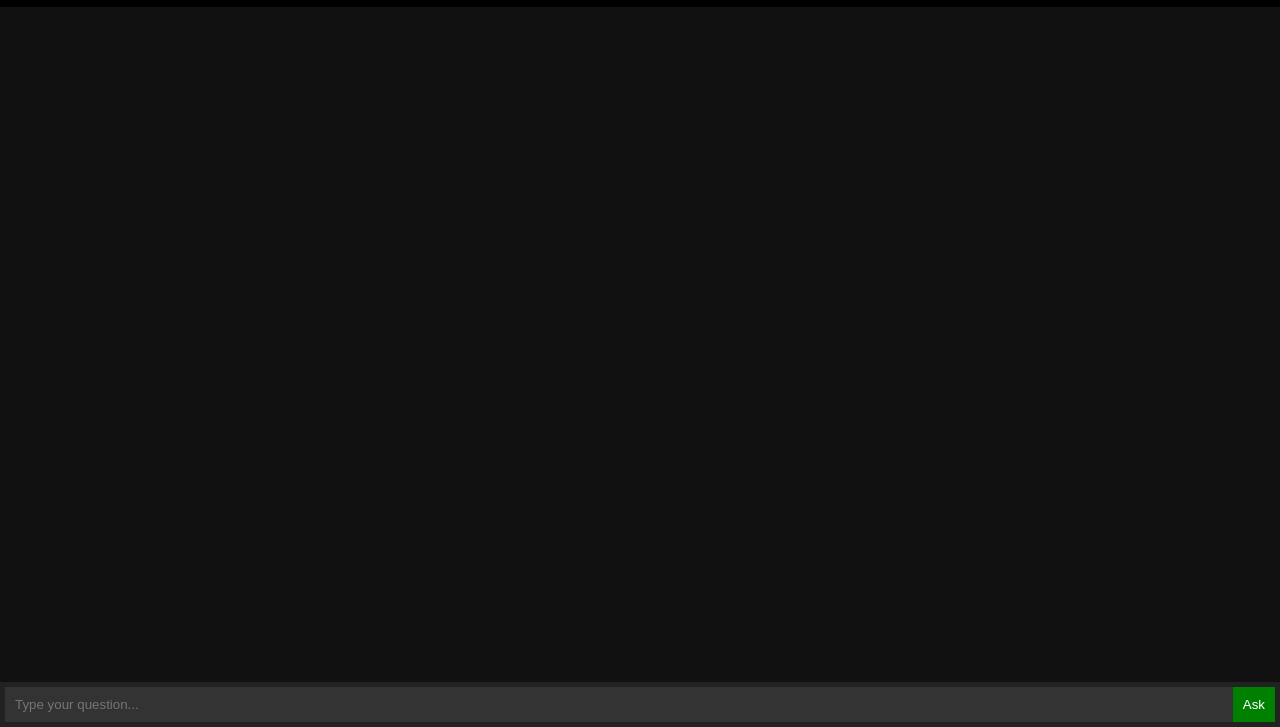
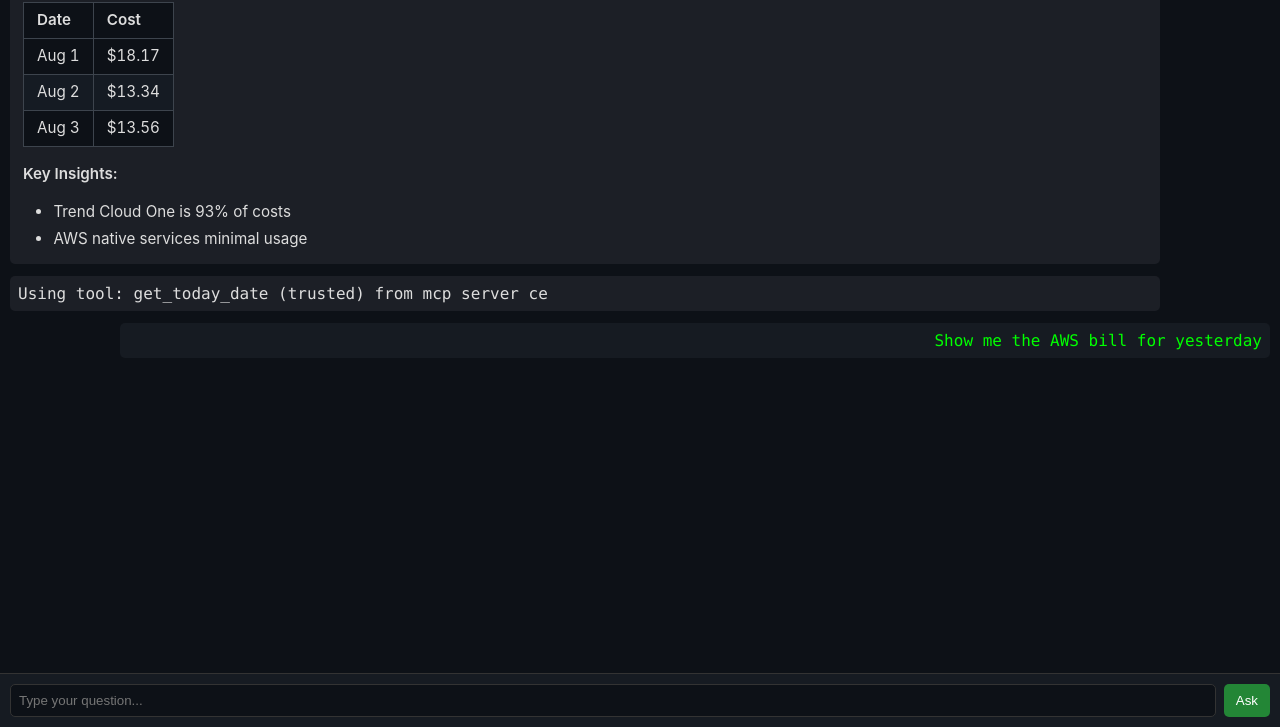
Before and after one commit to AhmadMudassir/aws-mcp-poc, a website: page public/index.html in a window 1280 px wide. Shown: the part 73-800 px from the top of the page. Drawn offline with nearby package versions, Linux system fonts and the light colour scheme; no server answers.

Commit message:
server writing

````diff
--- a/public/index.html
+++ b/public/index.html
@@ -1,142 +1,137 @@
 <!DOCTYPE html>
-<html>
+<html lang="en">
 <head>
 <meta charset="UTF-8">
-  <title>Q CLI Live Chat (WebSockets)</title>
+<title>Amazon Q CLI Chat</title>
 
-  <!-- Base styles -->
+<!-- GitHub Dark Markdown CSS -->
+<link rel="stylesheet" href="https://cdnjs.cloudflare.com/ajax/libs/github-markdown-css/5.2.0/github-markdown-dark.min.css">
+<!-- Marked.js for Markdown parsing -->
+<script src="https://cdn.jsdelivr.net/npm/marked/marked.min.js"></script>
+
 <style>
   body {
-      font-family: Arial, sans-serif;
-      background: #000;
-      color: #fff;
+    background-color: #0d1117;
+    color: #ddd;
+    font-family: Consolas, monospace;
     margin: 0;
-      padding: 0;
-    }
-    .chat-container {
     display: flex;
     flex-direction: column;
     height: 100vh;
   }
-    .chat-box {
-      flex: 1;
-      overflow-y: auto;
-      padding: 10px;
-      background: #111;
-    }
-    .input-container {
-      display: flex;
-      background: #222;
-      padding: 5px;
-    }
-    #question {
+  #chat-container {
     flex: 1;
     padding: 10px;
-      background: #333;
-      color: white;
-      border: none;
-    }
-    #sendBtn {
-      background: green;
-      border: none;
-      padding: 10px;
-      cursor: pointer;
-      color: white;
+    overflow-y: auto;
   }
   .message {
-      margin: 5px 0;
+    margin-bottom: 12px;
+    padding: 8px;
+    border-radius: 5px;
+    max-width: 90%;
+    word-break: break-word;
   }
-    /* Markdown container */
+  .message.user {
+    text-align: right;
+    background-color: #161b22;
+    color: #0f0;
+    margin-left: auto;
+  }
+  .message.assistant {
+    text-align: left;
+    background-color: #1c1f26;
+    color: #ddd;
+  }
   .markdown-body {
-      background: #fff;
-      color: #000;
+    background-color: transparent !important;
+    color: #ddd;
+    padding: 5px;
     border-radius: 6px;
-      padding: 16px;
-      overflow-x: auto;
+    font-size: 0.95rem;
   }
-    /* Adjust for dark background page */
-    .markdown-body pre {
-      background-color: #0d1117 !important;
-      color: #c9d1d9 !important;
+  #input-container {
+    display: flex;
+    padding: 10px;
+    border-top: 1px solid #333;
+    background-color: #161b22;
+  }
+  #user-input {
+    flex: 1;
+    background-color: #0d1117;
+    border: 1px solid #333;
+    color: #ddd;
+    padding: 8px;
+    border-radius: 5px;
+  }
+  #send-btn {
+    background-color: #238636;
+    border: none;
+    padding: 8px 12px;
+    margin-left: 8px;
+    color: white;
+    border-radius: 5px;
+    cursor: pointer;
   }
 </style>
+</head>
+<body>
 
-  <!-- GitHub Markdown CSS -->
-  <link rel="stylesheet" href="https://cdnjs.cloudflare.com/ajax/libs/github-markdown-css/5.2.0/github-markdown.min.css">
+<div id="chat-container"></div>
 
-  <!-- Highlight.js for code syntax -->
-  <link rel="stylesheet" href="https://cdnjs.cloudflare.com/ajax/libs/highlight.js/11.9.0/styles/github-dark.min.css">
-  <script src="https://cdnjs.cloudflare.com/ajax/libs/highlight.js/11.9.0/highlight.min.js"></script>
-
-  <!-- Marked.js for Markdown parsing -->
-  <script src="https://cdn.jsdelivr.net/npm/marked/marked.min.js"></script>
+<div id="input-container">
+  <input type="text" id="user-input" placeholder="Type your question..." />
+  <button id="send-btn">Ask</button>
+</div>
 
 <script>
-    // Configure Marked to use Highlight.js
-    marked.setOptions({
-      breaks: true,
-      highlight: function(code, lang) {
-        const language = hljs.getLanguage(lang) ? lang : 'plaintext';
-        return hljs.highlight(code, { language }).value;
+  // Function to detect Markdown
+  function isMarkdownMessage(text) {
+    const trimmed = text.trim();
+    const mdPatterns = [
+      /^#{1,6}\s/,                   // Headings
+      /^\|.*\|/,                      // Tables
+      /\|[-:]+\|/,                    // Table header
+      /\*\*.*\*\*/,                   // Bold
+      /\*[^*]+\*/,                    // Italic
+      /^> /,                          // Blockquote
+      /```[\s\S]*```/,                 // Code block
+      /^- /m,                         // Bullet list
+      /^(\d+\.\s)/m,                  // Numbered list
+      /^📊/,                          // Emoji start
+      /\.md$/i                        // .md filename
+    ];
+    return mdPatterns.some((pattern) => pattern.test(trimmed));
   }
+
+  // Function to render messages
+  function renderMessage(role, text) {
+    const chatContainer = document.getElementById("chat-container");
+    const messageDiv = document.createElement("div");
+    messageDiv.className = `message ${role}`;
+
+    if (isMarkdownMessage(text)) {
+      messageDiv.innerHTML = `<div class="markdown-body">${marked.parse(text)}</div>`;
+    } else {
+      messageDiv.textContent = text;
+    }
+
+    chatContainer.appendChild(messageDiv);
+    chatContainer.scrollTop = chatContainer.scrollHeight;
+  }
+
+  // Example conversation for testing
+  renderMessage("assistant", "## Daily Cost Summary\n\n| Date | Cost |\n|------|------|\n| Aug 1 | $18.17 |\n| Aug 2 | $13.34 |\n| Aug 3 | $13.56 |\n\n**Key Insights:**\n- Trend Cloud One is 93% of costs\n- AWS native services minimal usage");
+  renderMessage("assistant", "Using tool: get_today_date (trusted) from mcp server ce");
+  renderMessage("user", "Show me the AWS bill for yesterday");
+
+  // Send button handler
+  document.getElementById("send-btn").addEventListener("click", () => {
+    const input = document.getElementById("user-input");
+    if (!input.value.trim()) return;
+    renderMessage("user", input.value);
+    input.value = "";
   });
 </script>
-</head>
-<body>
-  <div class="chat-container">
-    <h1 style="text-align:center;">Amazon Q CLI Chat</h1>
-    <div id="output" class="chat-box"></div>
-    <div class="input-container">
-      <input id="question" type="text" placeholder="Type your question..." />
-      <button id="sendBtn">Ask</button>
-    </div>
-  </div>
 
-  <script src="/socket.io/socket.io.js"></script>
-  <script>
-    const socket = io();
-    const output = document.getElementById("output");
-    const questionInput = document.getElementById("question");
-    const sendBtn = document.getElementById("sendBtn");
-
-    // Detect if message looks like a markdown file content
-    function isMarkdownMessage(text) {
-      return text.includes("## ") || text.includes("|") || text.includes("```");
-    }
-
-    socket.on("cliOutput", (data) => {
-      const div = document.createElement("div");
-      div.classList.add("message");
-
-      if (isMarkdownMessage(data)) {
-        // Render as GitHub-style markdown
-        div.classList.add("markdown-body");
-        div.innerHTML = marked.parse(data);
-      } else {
-        // Render as normal chat message
-        div.innerHTML = data;
-      }
-
-      output.appendChild(div);
-      output.scrollTop = output.scrollHeight;
-    });
-
-    sendBtn.onclick = () => {
-      const question = questionInput.value.trim();
-      if (question) {
-        const div = document.createElement("div");
-        div.classList.add("message");
-        div.innerHTML = `<strong>> ${question}</strong>`;
-        output.appendChild(div);
-
-        socket.emit("askQuestion", question);
-        questionInput.value = "";
-      }
-    };
-
-    questionInput.addEventListener("keypress", (e) => {
-      if (e.key === "Enter") sendBtn.click();
-    });
-  </script>
 </body>
 </html>
````
Lines whose indentation alone changed are shown as unchanged.
